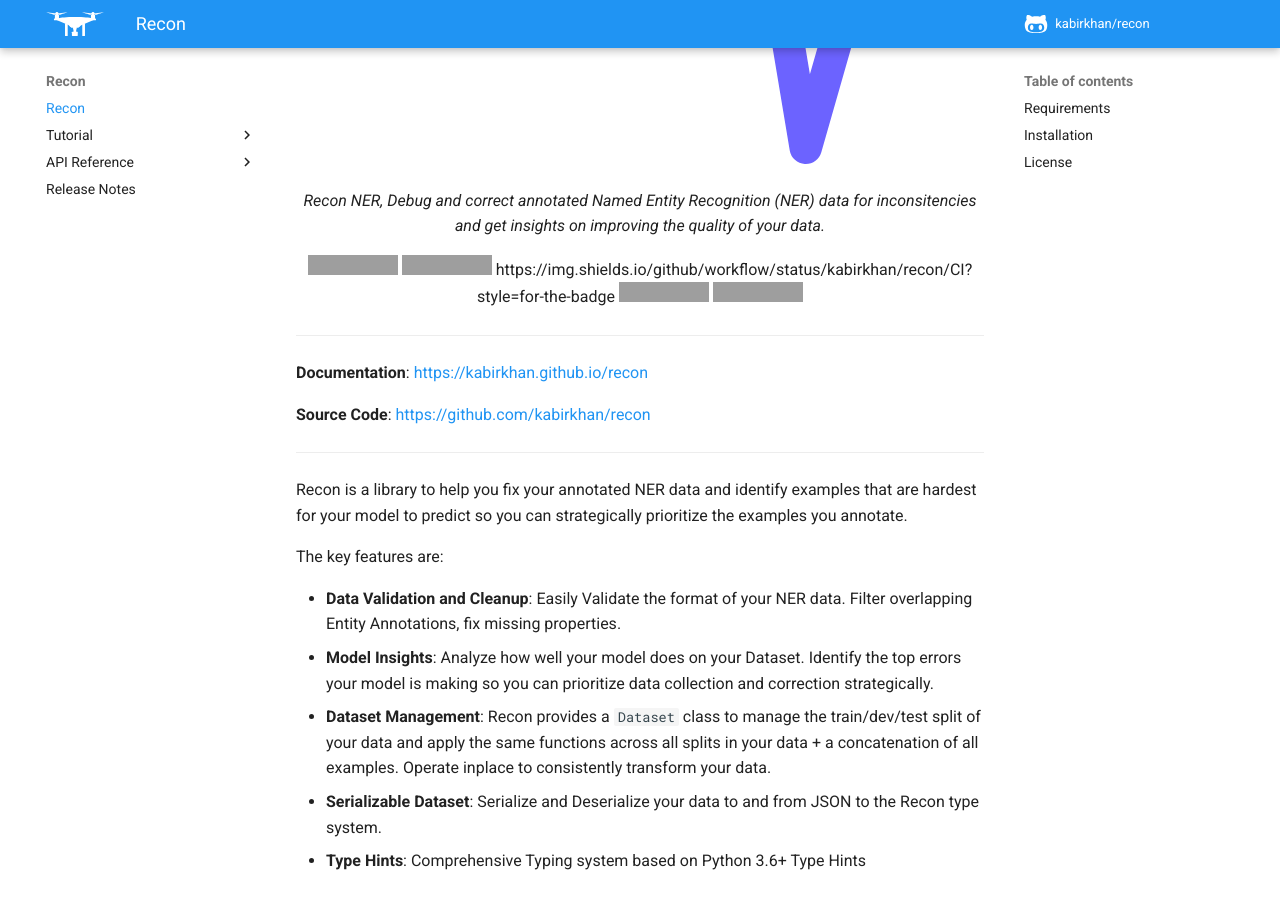
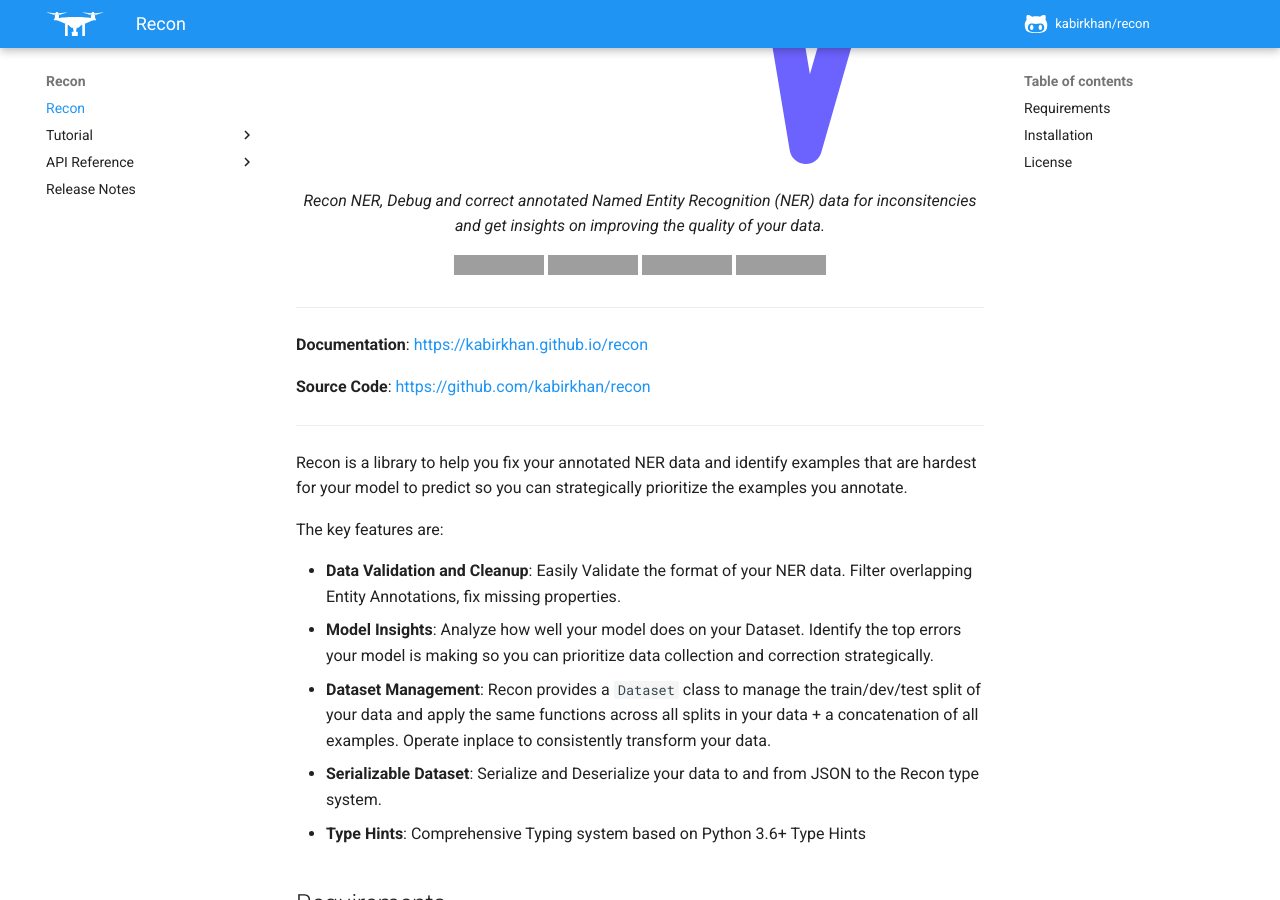
Before and after one commit to kabirkhan/recon, an MkDocs documentation site: the page built from docs/index.md, in a window 1280 px wide and 900 px high, scrolled down 437 px, cut to the strip 0-900 px from the top of the window. Built offline with MkDocs 1.6.1 and Material for MkDocs 9.7.7, drawn with Linux system fonts in a browser that asks for light colours; comment, search, counter and statistics services are not loaded; some of the changed text lies outside the part shown; grey boxes are pictures that could not be loaded.

```diff
--- a/docs/index.md
+++ b/docs/index.md
@@ -11,7 +11,6 @@
 <a href="https://github.com/kabirkhan/recon/actions/workflows/ci.yml" target="_blank">
     <img alt="GitHub Actions Build badge" src="https://img.shields.io/github/workflow/status/kabirkhan/recon/CI?style=for-the-badge">
 </a>
-https://img.shields.io/github/workflow/status/kabirkhan/recon/CI?style=for-the-badge
 <a href="https://codecov.io/gh/kabirkhan/recon" rel="nofollow">
   <img alt="Codecov badge" src="https://img.shields.io/codecov/c/gh/kabirkhan/recon?style=for-the-badge" style="max-width:100%;">
 </a>
```
Also changed, not shown: README.md (+0 -1 lines).
